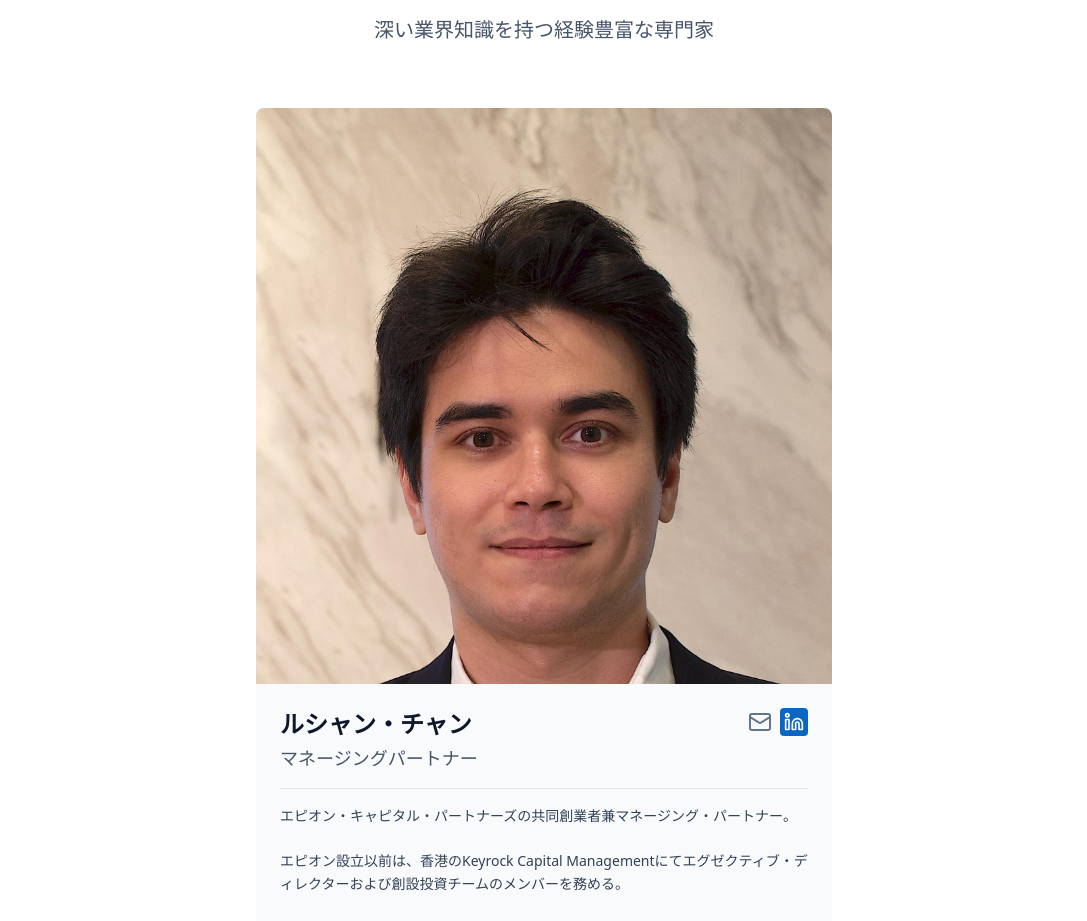
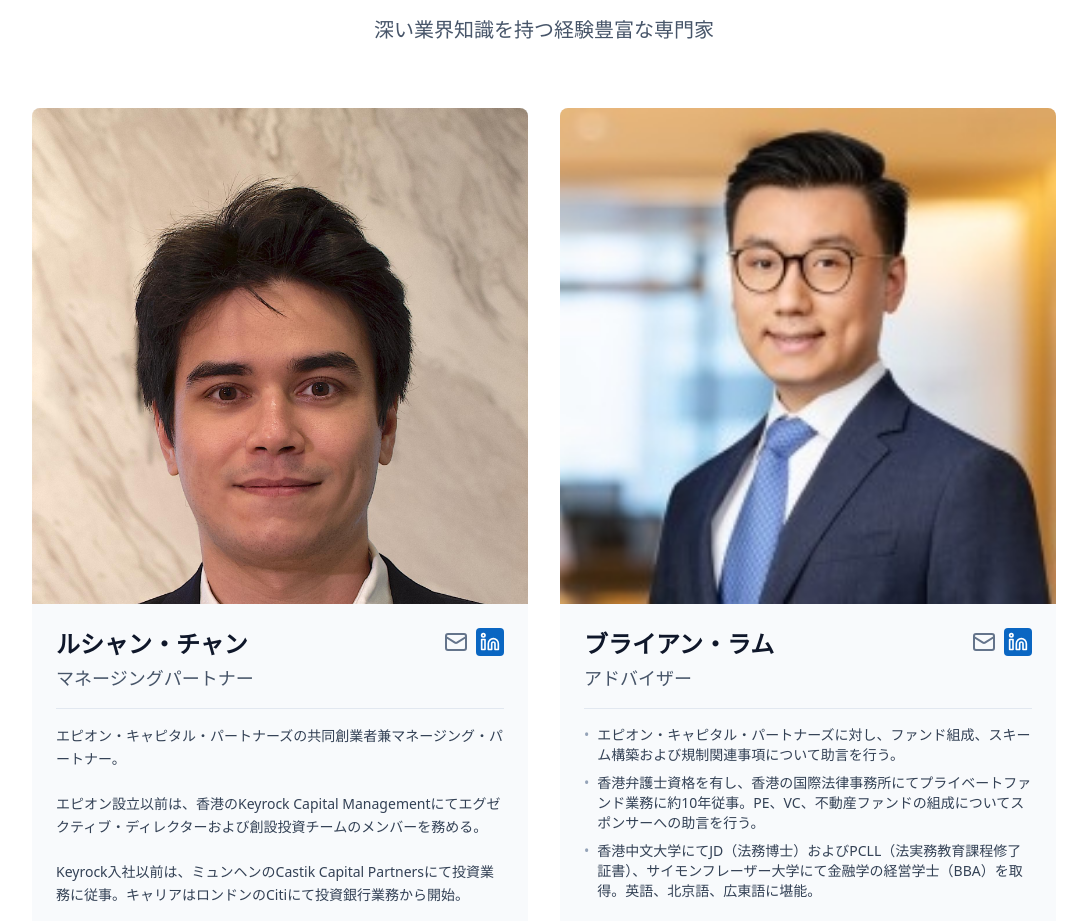
Before and after one commit to lucien2kcheung/epyoncap, a React (Vite) app: page / in a window 1280 px wide. Shown: the part 2077-2998 px from the top of the page, without its empty margins (96-1183 px from the left). Built offline with nearby package versions, Linux system fonts and the light colour scheme.

Commit message:
Add Bryan Lam (Advisor) to Our Team section
Co-Authored-By: Claude Sonnet 5.5 <noreply@anthropic.com>
Claude-Session: https://claude.ai/code/session_018YwebXjeCEwBmjuERjRMLR

```diff
--- a/src/components/Team.tsx
+++ b/src/components/Team.tsx
@@ -28,6 +28,26 @@ export function Team() {
       imagePosition: 'object-top',
       email: 'lucien@epyoncap.co.jp',
       linkedin: 'https://www.linkedin.com/in/luciencheung',
+    },
+    {
+      name: language === 'en' ? 'Bryan Lam' : 'ブライアン・ラム',
+      role: language === 'en' ? 'Advisor' : 'アドバイザー',
+      image: '/Bryan_Lam.jpg',
+      isParagraph: false,
+      imagePosition: 'object-top',
+      email: 'bryan@epyoncap.co.jp',
+      linkedin: 'https://www.linkedin.com/in/lambryan/',
+      bio: language === 'en'
+        ? [
+            'Advises Epyon Capital Partners on fund formation, structuring and regulatory matters.',
+            'Hong Kong-qualified lawyer with nearly a decade of experience in private funds at an international law firm in Hong Kong, advising sponsors on the formation of PE, VC and real estate funds.',
+            'Holds a JD and PCLL from the Chinese University of Hong Kong and a BBA in Finance from Simon Fraser University. Fluent in English, Mandarin and Cantonese.',
+          ]
+        : [
+            'エピオン・キャピタル・パートナーズに対し、ファンド組成、スキーム構築および規制関連事項について助言を行う。',
+            '香港弁護士資格を有し、香港の国際法律事務所にてプライベートファンド業務に約10年従事。PE、VC、不動産ファンドの組成についてスポンサーへの助言を行う。',
+            '香港中文大学にてJD（法務博士）およびPCLL（法実務教育課程修了証書）、サイモンフレーザー大学にて金融学の経営学士（BBA）を取得。英語、北京語、広東語に堪能。',
+          ],
     },
   ];
 
@@ -149,8 +169,8 @@ export function Team() {
           <p className="text-xl text-slate-600">{t('team_subtitle')}</p>
         </div>
 
-        {/* Managing Partner */}
-        <div className="flex justify-center max-w-xl mx-auto">
+        {/* Managing Partner & Advisor */}
+        <div className="grid md:grid-cols-2 gap-8 max-w-5xl mx-auto">
           {teamMembers.map((member, index) => (
             <MemberCard key={index} member={member} />
           ))}
```
Also changed, not shown: public/Bryan_Lam.jpg (added).
